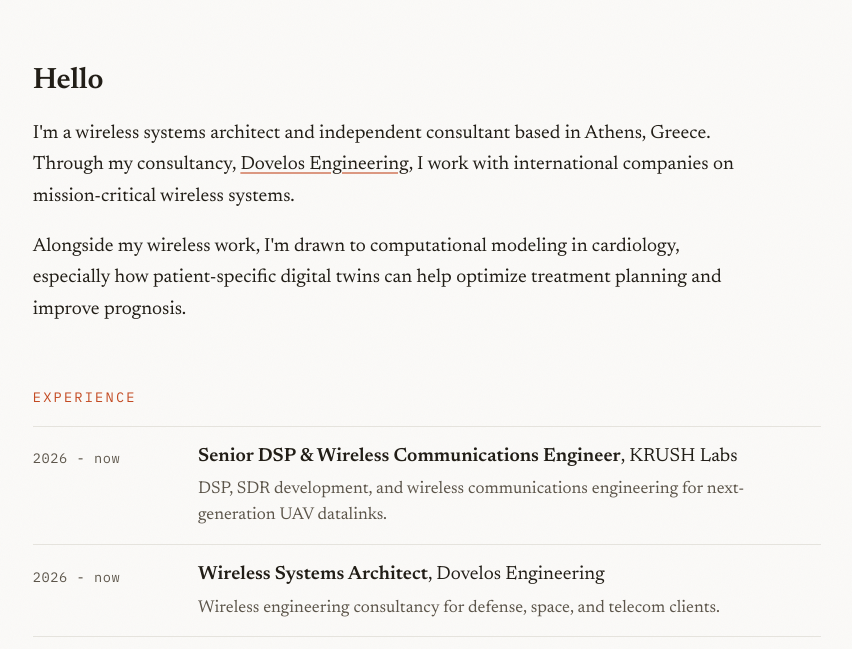
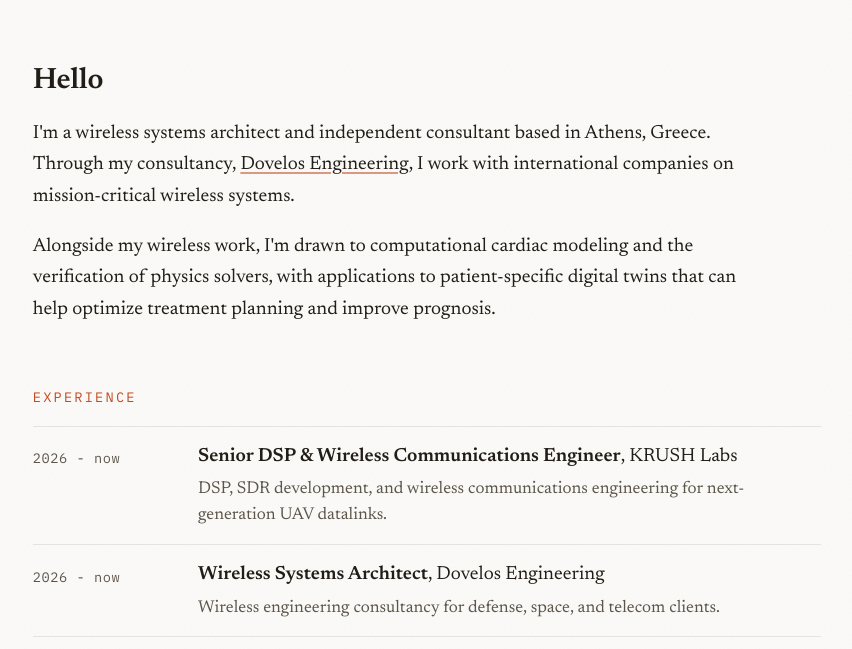
Before and after one commit to kostisdov/kostisdov.github.io, an Astro site: page /about in a window 1280 px wide. Shown: the part 78-727 px from the top of the page, without its empty margins (213-1065 px from the left). Built offline with nearby package versions, Linux system fonts and the light colour scheme; Astro itself is replaced by a stand-in of ours.

Commit message:
Add solver verification to the About interest line

```diff
--- a/src/pages/about.astro
+++ b/src/pages/about.astro
@@ -52,8 +52,9 @@ const projects = [
         companies on mission-critical wireless systems.
       </p>
       <p style="margin-bottom: 0;">
-        Alongside my wireless work, I'm drawn to computational modeling in cardiology, especially
-        how patient-specific digital twins can help optimize treatment planning and improve prognosis.
+        Alongside my wireless work, I'm drawn to computational cardiac modeling and the verification of
+        physics solvers, with applications to patient-specific digital twins that can help optimize
+        treatment planning and improve prognosis.
       </p>
     </article>
   </section>
```
